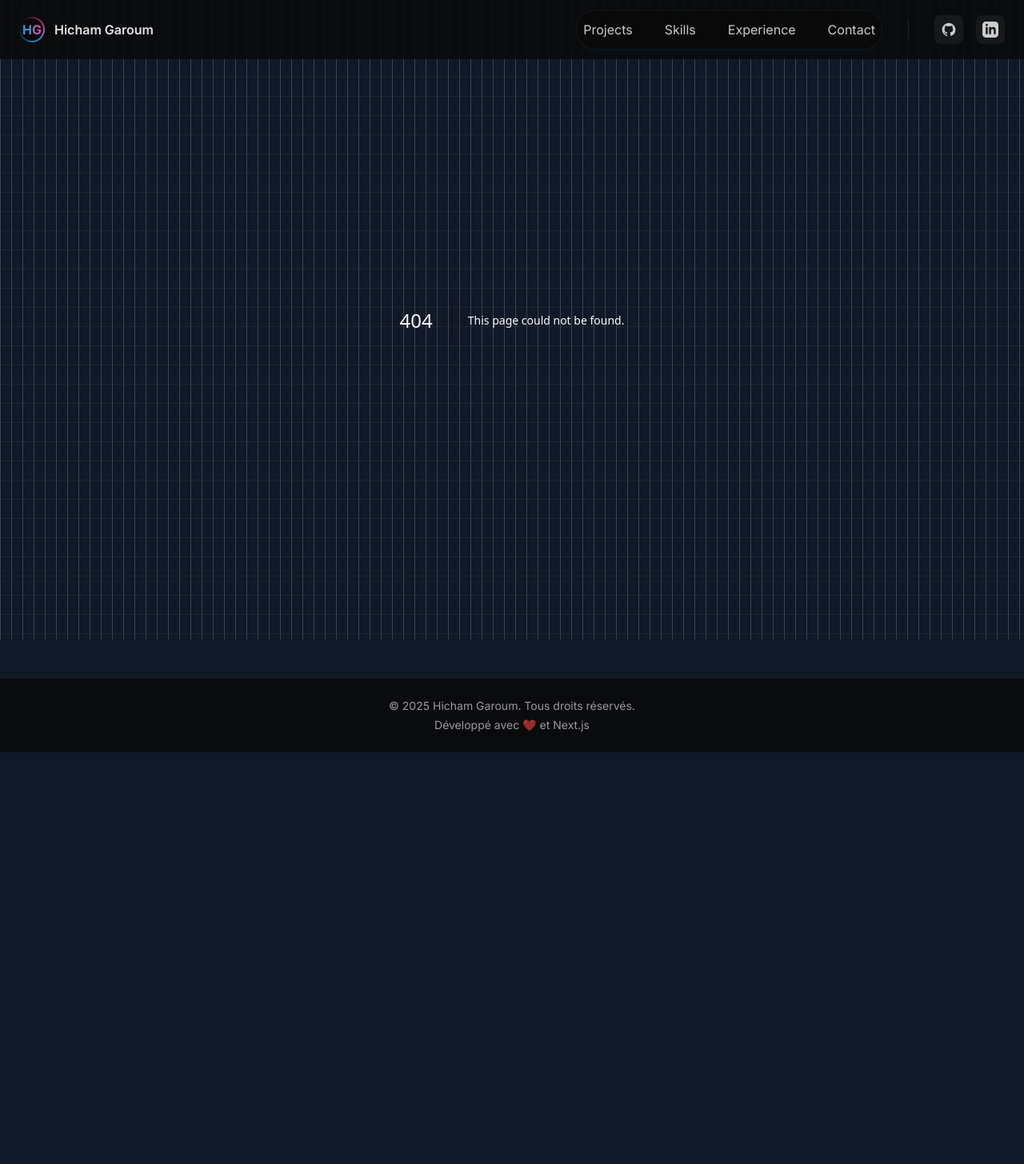
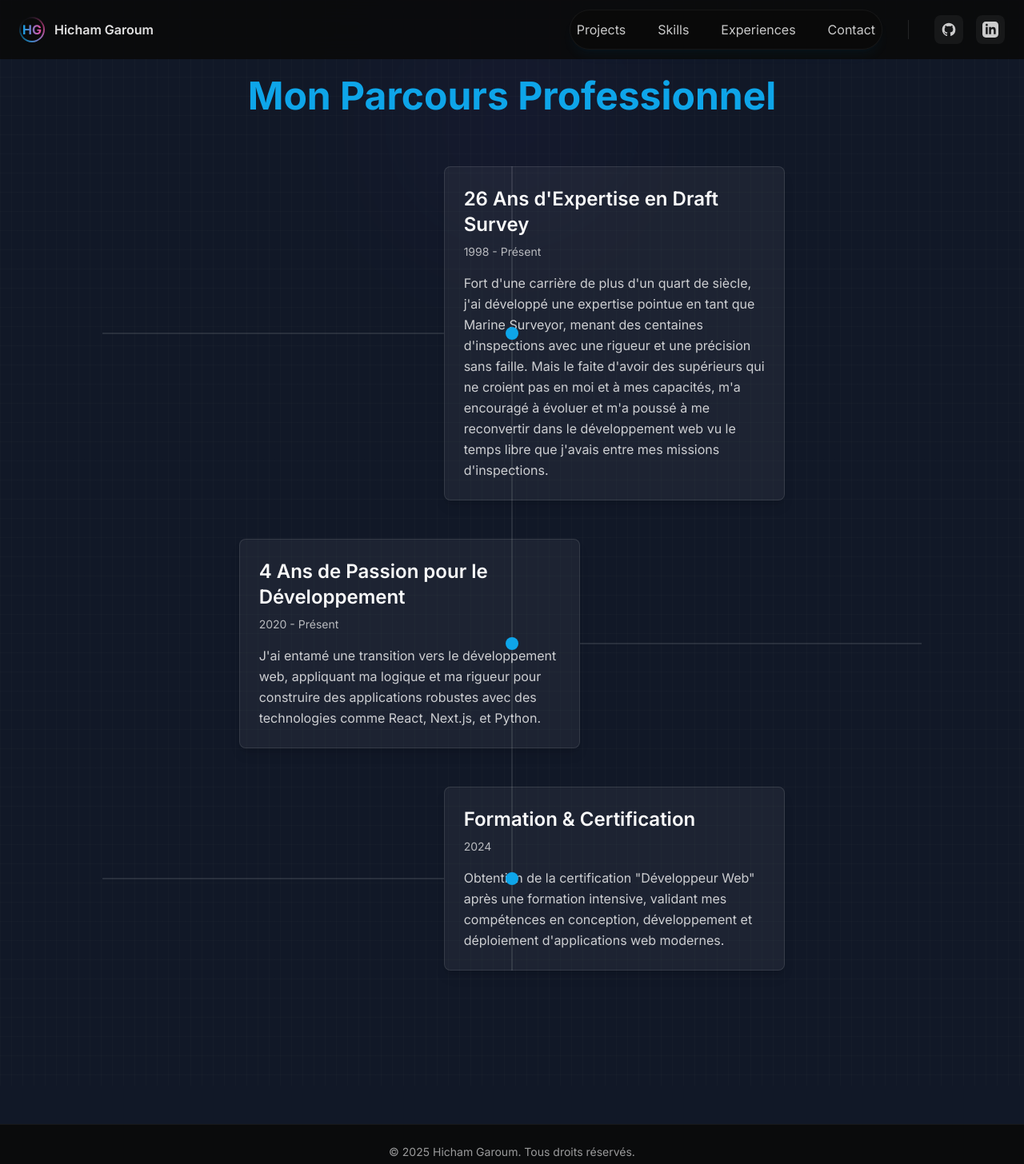
Before and after one commit to Hicham1970/portify, a Next.js app: page /experiences in a window 1280 px wide. Before the commit this address had no page. Shown: the top 1456 px of the page at 80% size. Before the commit the page ends 941 px from the top, so only its background shows below. Built offline with nearby package versions, Linux system fonts and the light colour scheme.

Commit message:
Add the Experiences page with chronology

```diff
--- /dev/null
+++ b/app/experiences/page.tsx
@@ -0,0 +1,92 @@
+"use client";
+
+import React from 'react';
+import { motion, Variants } from 'framer-motion';
+
+const cardVariants: Variants = {
+  hidden: (direction: 'left' | 'right') => ({ opacity: 0, x: direction === 'left' ? -50 : 50 }),
+  visible: {
+    opacity: 1,
+    x: 0,
+    transition: {
+      duration: 0.6,
+      ease: "easeOut",
+    },
+  },
+};
+
+export default function ExperiencesPage() {
+  return (
+    <main className="relative min-h-screen flex flex-col items-center justify-center p-8 sm:p-24 overflow-hidden">
+      {/* Fond animé */}
+      <div className="absolute inset-0 -z-10 h-full w-full bg-gray-900 bg-[linear-gradient(to_right,#8080800a_1px,transparent_1px),linear-gradient(to_bottom,#8080800a_1px,transparent_1px)] bg-[size:14px_24px]">
+        <div className="absolute left-0 right-0 top-0 -z-10 m-auto h-[310px] w-[310px] rounded-full bg-secondary/20 opacity-20 blur-[100px]"></div>
+      </div>
+
+      <div className="w-full max-w-5xl">
+        <motion.h1
+          initial={{ opacity: 0, y: -20 }}
+          animate={{ opacity: 1, y: 0 }}
+          transition={{ duration: 0.5 }}
+          className="text-5xl font-bold text-primary mb-16 text-center"
+        >
+          Mon Parcours Professionnel
+        </motion.h1>
+
+        {/* Conteneur de la chronologie */}
+        <div className="relative">
+          {/* Ligne verticale de la chronologie */}
+          <div className="absolute left-1/2 top-0 h-full w-0.5 -translate-x-1/2 bg-white/10"></div>
+
+          {/* Élément de la chronologie 1 (Draft Survey) */}
+          <div className="relative mb-12 flex w-full items-center justify-between md:justify-normal md:odd:flex-row-reverse">
+            <div className="hidden h-0.5 w-5/12 bg-white/10 md:block"></div>
+            <div className="absolute left-1/2 top-1/2 z-10 h-4 w-4 -translate-x-1/2 -translate-y-1/2 rounded-full bg-primary"></div>
+            <motion.div
+              className="w-full rounded-lg border border-white/10 bg-white/5 p-6 shadow-lg md:w-5/12"
+              custom="left" variants={cardVariants} initial="hidden" whileInView="visible" viewport={{ once: true, amount: 0.5 }}
+            >
+              <h2 className="mb-2 text-2xl font-semibold text-content">26 Ans d&apos;Expertise en Draft Survey</h2>
+              <p className="text-sm text-content/70">1998 - Présent</p>
+              <p className="mt-4 text-content/80 leading-relaxed">
+                Fort d&apos;une carrière de plus d&apos;un quart de siècle, j&apos;ai développé une expertise pointue en tant que Marine Surveyor, menant des centaines d&apos;inspections avec une rigueur et une précision sans faille. Mais le faite d&apos;avoir des supérieurs qui ne croient pas en moi et à mes capacités, m&apos;a encouragé  à évoluer et m&apos;a poussé à me reconvertir dans le développement web vu le temps libre que j&apos;avais entre mes missions d&apos;inspections.
+              </p>
+            </motion.div>
+          </div>
+
+          {/* Élément de la chronologie 2 (Développement) */}
+          <div className="relative mb-12 flex w-full items-center justify-between md:justify-normal md:odd:flex-row-reverse">
+            <div className="hidden h-0.5 w-5/12 bg-white/10 md:block"></div>
+            <div className="absolute left-1/2 top-1/2 z-10 h-4 w-4 -translate-x-1/2 -translate-y-1/2 rounded-full bg-primary"></div>
+            <motion.div
+              className="w-full rounded-lg border border-white/10 bg-white/5 p-6 shadow-lg md:w-5/12"
+              custom="right" variants={cardVariants} initial="hidden" whileInView="visible" viewport={{ once: true, amount: 0.5 }}
+            >
+              <h2 className="mb-2 text-2xl font-semibold text-content">4 Ans de Passion pour le Développement</h2>
+              <p className="text-sm text-content/70">2020 - Présent</p>
+              <p className="mt-4 text-content/80 leading-relaxed">
+                J&apos;ai entamé une transition vers le développement web, appliquant ma logique et ma rigueur pour construire des applications robustes avec des technologies comme React, Next.js, et Python.
+              </p>
+            </motion.div>
+          </div>
+
+          {/* Élément de la chronologie 3 (Formation) */}
+          <div className="relative mb-12 flex w-full items-center justify-between md:justify-normal md:odd:flex-row-reverse">
+            <div className="hidden h-0.5 w-5/12 bg-white/10 md:block"></div>
+            <div className="absolute left-1/2 top-1/2 z-10 h-4 w-4 -translate-x-1/2 -translate-y-1/2 rounded-full bg-primary"></div>
+            <motion.div
+              className="w-full rounded-lg border border-white/10 bg-white/5 p-6 shadow-lg md:w-5/12"
+              custom="left" variants={cardVariants} initial="hidden" whileInView="visible" viewport={{ once: true, amount: 0.5 }}
+            >
+              <h2 className="mb-2 text-2xl font-semibold text-content">Formation & Certification</h2>
+              <p className="text-sm text-content/70">2024</p>
+              <p className="mt-4 text-content/80 leading-relaxed">
+                Obtention de la certification &quot;Développeur Web&quot; après une formation intensive, validant mes compétences en conception, développement et déploiement d&apos;applications web modernes.
+              </p>
+            </motion.div>
+          </div>
+        </div>
+      </div>
+    </main>
+  );
+}
--- a/components/navbar.tsx
+++ b/components/navbar.tsx
@@ -10,7 +10,7 @@ import { Bars3Icon, XMarkIcon } from '@heroicons/react/16/solid';
 const navItems = [
     { name: "Projects", href: "/projects" },
     { name: "Skills", href: "/skills" },
-    { name: "Experience", href: "#experience" },
+    { name: "Experiences", href: "/experiences" },
     { name: "Contact", href: "#contact" },
 ];
 const socialLinks = {
```
Also changed, not shown: app/contact/page.tsx (added).
